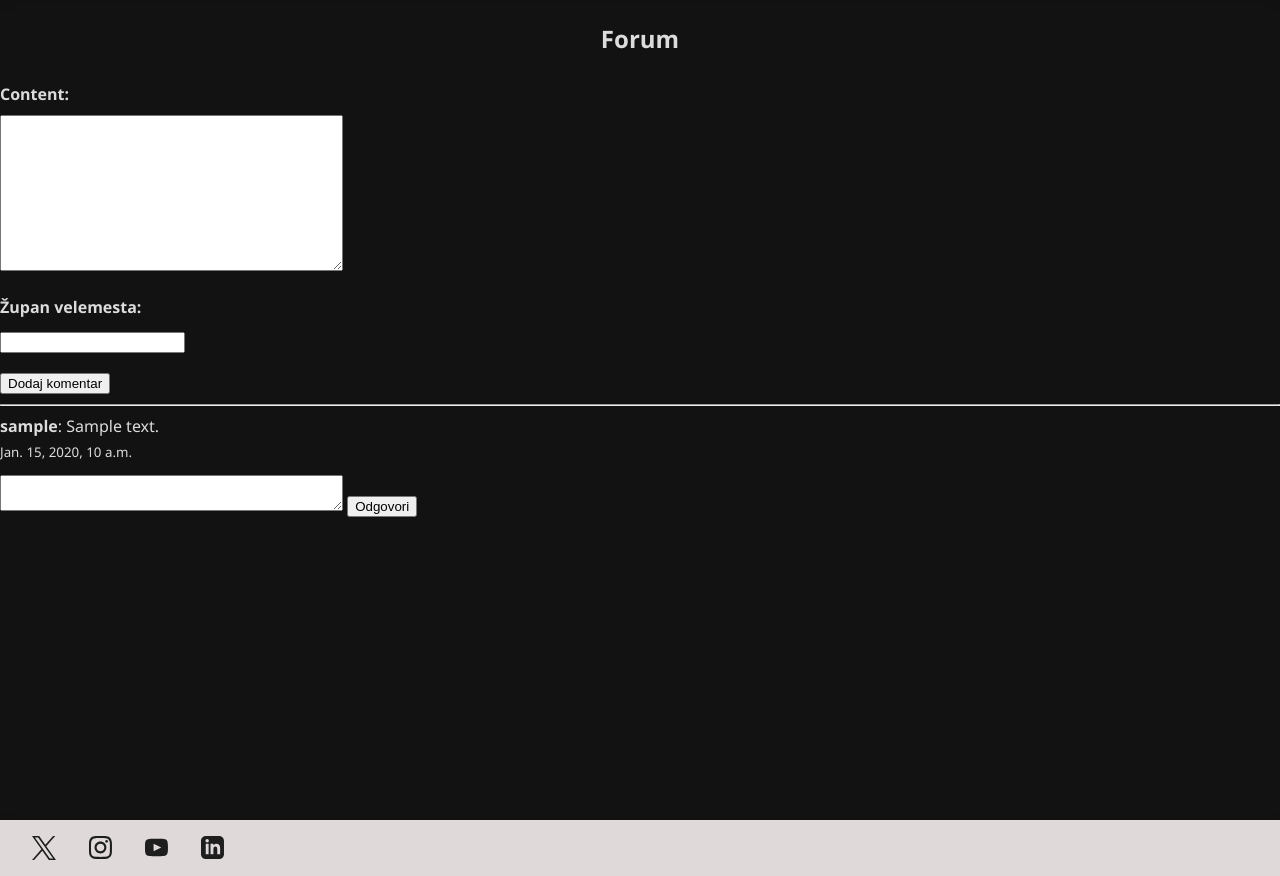
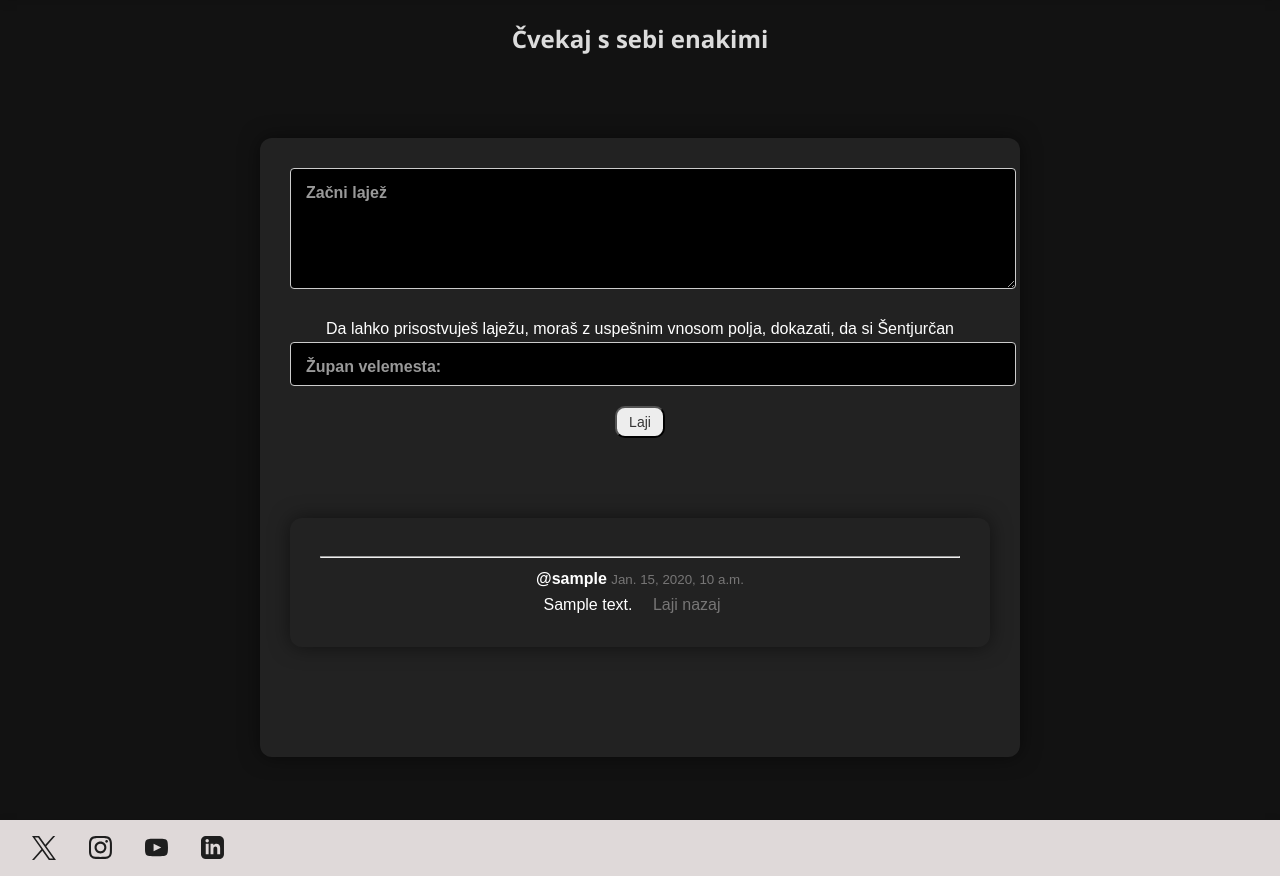
Before and after one commit to HeraZ14/Sentjur3230, a Django app: page /forumcek/ in a window 1280 px wide. Shown: the part 80-956 px from the top of the page. Run offline with Django 5.2, Linux system fonts and the light colour scheme; tables that the repository leaves empty hold one stand-in row (values such as "Sample post"); some libraries are stand-ins or nearby versions.

Commit message:
Nepopoln forum

```diff
--- a/spletka/templates/kontakt.html
+++ b/spletka/templates/kontakt.html
@@ -2,7 +2,7 @@
 
 {% block content %}
 <div class="center-block" style="width: 80%">
-      <h2 class="text-4xl text-white font-bold">Serbos!</h2>
+      <h2>Serbos!</h2>
 
 <div class="poll-container" style="max-width: 80%">
 <form method="post">
--- a/static/css/style.css
+++ b/static/css/style.css
@@ -33,6 +33,14 @@ body {
   gap: 1rem;
   align-items: center;
 }
+
+body a {
+  font-weight: 500;
+  padding: 0.5rem 1rem;
+  text-decoration: none;
+  transition: color 0.3s ease;
+}
+
 
 .footer {
   background-color: var(--footer-bg, #dfd9d9);
--- a/zajebancija/forms.py
+++ b/zajebancija/forms.py
@@ -18,27 +18,49 @@ class CommentForm(forms.ModelForm):
         super().__init__(*args, **kwargs)
 
         # Generiraj random captcha vprašanje
-        a = random.randint(0, 2)
-        questions = [
-            "Dve besedi in število:",
-            "Župan velemesta:",
-            "Reka, brezdomec:"
-        ]
-        valid_answers = [
-            ["šentjur", "sentjur", "3230", "metropola"],
-            ["marko", "diaci"],
-            ["pešnica", "pešnca", "beco"]
-        ]
+        if self.request and self.request.method != 'POST':
+            # Generiraj random captcha vprašanje samo, ko ni POST
+            a = random.randint(0, 2)
+            questions = [
+                "Dve besedi in število:",
+                "Župan velemesta:",
+                "Reka, brezdomec:"
+            ]
+            valid_answers = [
+                ["šentjur", "sentjur", "3230", "metropola"],
+                ["marko", "diaci"],
+                ["pešnica", "pešnca", "beco"]
+            ]
 
-        self.fields['captcha_answer'].label = questions[a]
-        if self.request:
+            self.fields['captcha_answer'].label = questions[a]
             self.request.session['captcha_result'] = valid_answers[a]
+        else:
+            # Ko je POST, nastavi label iz session, da ne izgine
+            if self.request:
+                # Če captcha_result obstaja, nastavi label na pripadajoče vprašanje
+                captcha_result = self.request.session.get('captcha_result')
+                if captcha_result:
+                    # Poišči index za label
+                    questions = [
+                        "Dve besedi in število:",
+                        "Župan velemesta:",
+                        "Reka, brezdomec:"
+                    ]
+                    valid_answers = [
+                        ["šentjur", "sentjur", "3230", "metropola"],
+                        ["marko", "diaci"],
+                        ["pešnica", "pešnca", "beco"]
+                    ]
+                    for i, answers in enumerate(valid_answers):
+                        if answers == captcha_result:
+                            self.fields['captcha_answer'].label = questions[i]
+                            break
 
     def clean_captcha_answer(self):
         answer = self.cleaned_data.get('captcha_answer', '').strip().lower()
         correct_answers = self.request.session.get('captcha_result', [])
         user_inputs = [w.lower() for w in answer.strip().split()]
-        print(user_inputs)
+        print(user_inputs,correct_answers)
 
         for word in user_inputs:
             if word not in correct_answers:
--- a/zajebancija/templates/zajebancija/forum.html
+++ b/zajebancija/templates/zajebancija/forum.html
@@ -2,40 +2,76 @@
 {% load static %}
 
 {% block content %}
-<h2>Forum</h2>
+<h2>Čvekaj s sebi enakimi</h2>
+<div class="poll-container">
+<form method="post" >
+    {% csrf_token %}
+    <div class="form-group-floating">
+        <textarea  name="content" class="input-floating" rows="5" required></textarea>
+        <label>Začni lajež</label>
+    </div>
 
-<form method="post">
-    {% csrf_token %}
-    {{ form.as_p }}
-    <button type="submit">Dodaj komentar</button>
+    Da lahko prisostvuješ laježu, moraš z uspešnim vnosom polja, dokazati, da si Šentjurčan
+
+                    <div class="form-group-floating">
+                        <input class="input-floating" type="text" name="captcha_answer" required id="id_captcha_answer_{{ comment.id }}">
+                        <label>{{ form.captcha_answer.label }}</label>
+                    </div>
+    <button class="signin_button" type="submit">Laji</button>
 </form>
 
-<hr>
-
 {% for comment in top_level_comments %}
-    <div style="margin-bottom: 20px;">
-        <strong>{{ comment.created_by|default:'Anonymous' }}</strong>: {{ comment.content }}
+    <div class="poll-container">
+        <hr>
+        <strong>@{{ comment.created_by|default:'Anonymous' }} </strong><small style="color: #777676">{{ comment.created_at }}</small>
         <br>
-        <small>{{ comment.created_at }}</small>
-
+        {{ comment.content }}
         <!-- Replies -->
         {% for reply in comment.replies.all %}
             <div style="margin-left: 2rem; margin-top: 10px;">
-                <strong>{{ reply.created_by|default:'Anonymous' }}</strong>: {{ reply.content }}
+                <strong>@{{ reply.created_by|default:'Anonymous' }} </strong> <small style="color: #777676; text-align: right;">{{ reply.created_at }}</small>
                 <br>
-                <small>{{ reply.created_at }}</small>
+                {{ reply.content }}
             </div>
         {% endfor %}
 
         <!-- Reply form (optional for each comment) -->
-        <form method="post" style="margin-top: 10px;">
-            {% csrf_token %}
-            <textarea name="content" rows="2" cols="40"></textarea>
-            <input type="hidden" name="parent" value="{{ comment.id }}">
-            <button type="submit">Odgovori</button>
-        </form>
-    </div>
+        <a href="#" style="color: #777676;" onclick="toggleReplyForm({{ comment.id }}); return false;">Laji nazaj</a>
+
+            <!-- Skrita reply forma -->
+            <div id="reply-form-{{ comment.id }}" style="display: none; margin-top: 10px;">
+                <form method="post">
+                    {% csrf_token %}
+                    <input type="hidden" name="parent" value="{{ comment.id }}">
+
+                    <div class="form-group-floating">
+                        <textarea name="content" class="input-floating" rows="3" required></textarea>
+                        <label>Odgovor</label>
+                    </div>
+                    Da lahko prisostvuješ laježu, moraš z uspešnim vnosom polja, dokazati, da si Šentjurčan
+                    <div class="form-group-floating">
+                        <input class="input-floating" type="text" name="captcha_answer" required id="id_captcha_answer_{{ comment.id }}">
+                        <label>{{ form.captcha_answer.label }}</label>
+                    </div>
+
+                    <button class="signin_button" type="submit">Laji nazaj</button>
+                </form>
+        </div>
+        </div>
 {% empty %}
     <p>Ni še komentarjev.</p>
 {% endfor %}
+</div>
 {% endblock %}
+{% block scripts %}
+<script>
+    function toggleReplyForm(commentId) {
+        const form = document.getElementById('reply-form-' + commentId);
+        if (form.style.display === 'none') {
+            form.style.display = 'block';
+        } else {
+            form.style.display = 'none';
+        }
+    }
+</script>
+{% endblock %}
--- a/zajebancija/views.py
+++ b/zajebancija/views.py
@@ -32,7 +32,8 @@ def glasovanje(request):
 
 def forum(request):
     if request.method == 'POST':
-        form = CommentForm(request.POST, request=request)  # <<< ključna linija
+        form = CommentForm(request.POST or None, request=request)
+
         if form.is_valid():
             comment = form.save(commit=False)
             if request.user.is_authenticated:
```
